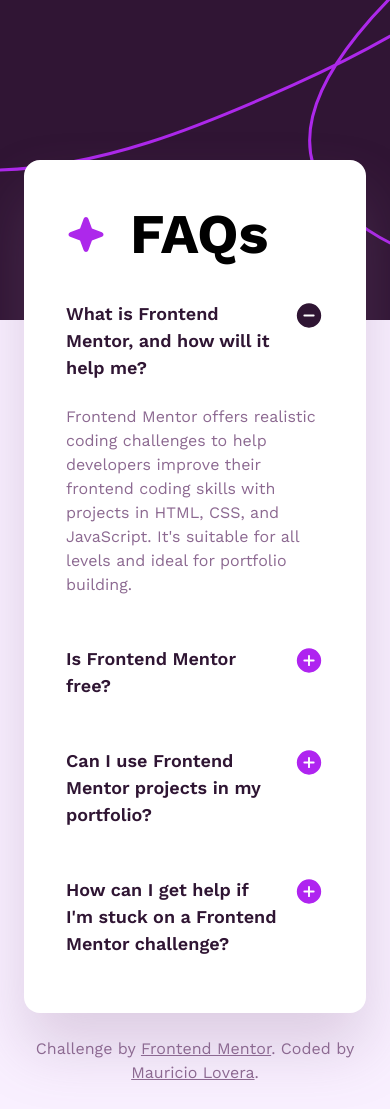
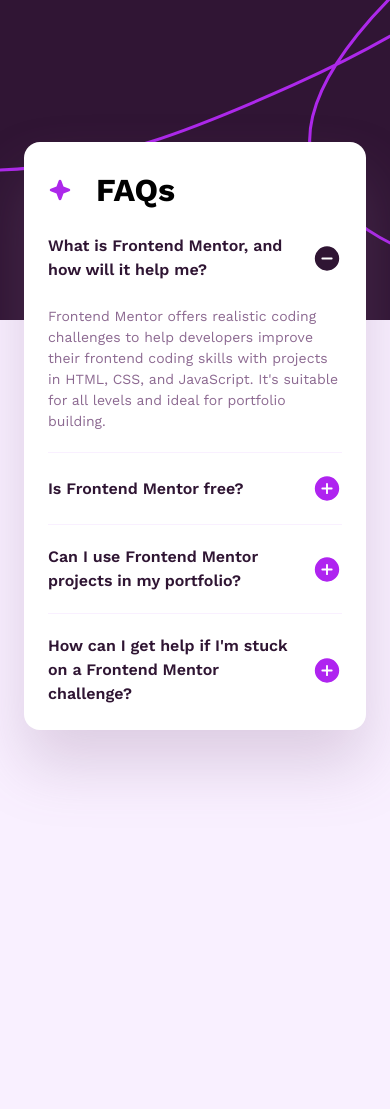
Before and after one commit to mauLovera/frontend-mentor--faq-accordion, a Next.js app: page / in a window 390 px wide. After the commit the page ends 872 px from the top, so only its background shows below. Built offline with nearby package versions, Linux system fonts and the light colour scheme.

Commit message:
update: styles && formatting

```diff
--- a/src/app/globals.css
+++ b/src/app/globals.css
@@ -1,11 +1,3 @@
 @tailwind base;
 @tailwind components;
 @tailwind utilities;
-
-@layer base {
-  *,
-  *::before,
-  *::after {
-    line-height: 1.5 !important;
-  }
-}
--- a/src/app/layout.tsx
+++ b/src/app/layout.tsx
@@ -1,31 +1,27 @@
-import type { Metadata } from "next";
-import { Work_Sans } from "next/font/google";
+import type { Metadata } from "next"
+import { Work_Sans } from "next/font/google"
 
-import "./globals.css";
-import Banner from "@/components/ui/Banner";
-import Footer from "@/components/ui/Footer";
+import "./globals.css"
+import Banner from "@/components/ui/Banner"
 
-const font = Work_Sans({ subsets: ["latin"], weight: ["400", "600", "700"] });
+const sans = Work_Sans({ subsets: ["latin"], weight: ["400", "600", "700"] })
 
 export const metadata: Metadata = {
   title: "Frontend Mentor | FAQ Accordian",
-	description: "Generated by create next app",
-};
+  description: "Frontend Mentor FAQ's",
+}
 
 export default function RootLayout({
   children,
 }: Readonly<{
-	children: React.ReactNode;
+  children: React.ReactNode
 }>) {
   return (
-		<html lang="en">
-			<body
-				className={`${font.className} relative flex min-h-screen flex-col items-center gap-6 bg-light-pink px-6 pb-6 pt-[160px]`}
-			>
+    <html lang="en" className={"overflow-x-hidden " + sans.className}>
+      <body className="sm:py-[167px] relative flex min-h-[100svh] flex-col items-center gap-6 overflow-x-hidden bg-light-pink px-6 py-[142px]">
         <Banner />
         {children}
-				<Footer />
       </body>
     </html>
-	);
+  )
 }
--- a/src/components/Accordion.tsx
+++ b/src/components/Accordion.tsx
@@ -1,10 +1,10 @@
-import Panel from "@/components/Panel";
-import StarIcon from "@/components/icons/StarIcon";
+import Panel from "@/components/Panel"
+import StarIcon from "@/components/icons/StarIcon"
 
 export interface Panel {
-	heading: string;
-	text: string;
-	defaultOpen?: boolean;
+  heading: string
+  text: string
+  defaultOpen?: boolean
 }
 
 const panels: Panel[] = [
@@ -25,23 +25,23 @@
     heading: "How can I get help if I'm stuck on a Frontend Mentor challenge?",
     text: "The best place to get help is inside Frontend Mentor's Discord community. There's a help channel where you can ask questions and seek support from other community members.",
   },
-];
+]
 
 export default function Accordion() {
   return (
-		<section className="y-[42px] max-w-[600px] rounded-2xl bg-white py-8 shadow-3xl shadow-grayish-purple/25">
-			<header className="flex items-center gap-6 px-[42px]">
+    <section className="sm:py-10 max-w-[600px] rounded-2xl bg-white py-6 shadow-3xl shadow-grayish-purple/25">
+      <header className="flex items-center gap-6 px-6 sm:px-[42px]">
         <StarIcon />
-				<h1 className="text-h1 font-bold">FAQs</h1>
+        <h1 className="text-3xl sm:text-6xl font-bold">FAQs</h1>
       </header>
-			{panels.map((panel, index) => (
+      {panels.map(({ heading, text, defaultOpen }, index) => (
         <Panel
-					heading={panel.heading}
-					text={panel.text}
+          heading={heading}
+          text={text}
+          defaultOpen={defaultOpen}
           key={index}
-					defaultOpen={panel.defaultOpen}
         />
       ))}
     </section>
-	);
+  )
 }
--- a/src/components/Panel.tsx
+++ b/src/components/Panel.tsx
@@ -1,22 +1,27 @@
-"use client";
-import { useState } from "react";
+"use client"
+import { useState } from "react"
 
-import type { Panel } from "@/components/Accordion";
-import ToggleIcon from "@/components/icons/ToggleIcon";
+import type { Panel } from "@/components/Accordion"
+import ToggleIcon from "@/components/icons/ToggleIcon"
 
 export default function Panel({ heading, text, defaultOpen }: Panel) {
-  const [open, setOpen] = useState(!!defaultOpen);
+  const [open, setOpen] = useState(!!defaultOpen)
 
   return (
-    <section className="overflow-hidden px-[42px] py-6">
+    <section className="sm:mx-[42px] sm:py-6 mx-6 overflow-hidden border-b border-light-pink py-5 last-of-type:border-none last-of-type:pb-0">
       <header
-        className={`group flex cursor-pointer items-center justify-between gap-12 mobile:gap-4`}
+        className={
+          "sm:gap-8 group flex cursor-pointer items-center justify-between gap-6"
+        }
         onClick={() => setOpen(!open)}
       >
-        <h2 className="text-h2 font-semibold text-dark-purple transition-colors duration-300 group-hover:text-bright-purple">
+        <h2 className="text-base sm:text-lg font-semibold text-dark-purple transition-colors duration-300 group-hover:text-bright-purple">
           {heading}
         </h2>
-        <button className="grid self-start focus:rounded-full focus:outline-bright-purple" aria-label="accordion panel expand">
+        <button
+          className="grid self-center focus:rounded-full focus:outline-bright-purple"
+          aria-label="accordion panel expand"
+        >
           <span
             style={{ gridColumn: 1, gridRow: 1 }}
             className={`transition-all duration-300`}
@@ -26,11 +31,12 @@
         </button>
       </header>
       <p
-        className={`${open ? "h-auto pt-6 opacity-100" : " h-0 opacity-0"
-          } text-grayish-purple transition-all duration-300`}
+        className={`${
+          open ? "h-auto pt-6 opacity-100" : " h-0 opacity-0"
+        } text-sm sm:text-base leading-normal text-grayish-purple transition-all duration-300`}
       >
         {text}
       </p>
     </section>
-  );
+  )
 }
--- a/src/components/icons/StarIcon.tsx
+++ b/src/components/icons/StarIcon.tsx
@@ -3,9 +3,10 @@
 		<svg
 			xmlns="http://www.w3.org/2000/svg"
 			width="40"
-			height="41"
+			height="40"
 			fill="none"
 			viewBox="0 0 40 41"
+			className="sm:size-10 size-6"
 		>
 			<path
 				fill="#AD28EB"
--- a/src/components/icons/ToggleIcon.tsx
+++ b/src/components/icons/ToggleIcon.tsx
@@ -8,7 +8,7 @@
 			viewBox="0 0 30 31"
 		>
 			<path
-				className={`origin-center transition-all duration-300 group-hover:scale-110 ${open
+				className={`size-6 sm:size-[30px] origin-center transition-all duration-300 group-hover:scale-110 ${open
 					? "fill-dark-purple group-hover:fill-bright-purple"
 					: "fill-bright-purple"
 					}`}
--- a/src/components/ui/Banner.tsx
+++ b/src/components/ui/Banner.tsx
@@ -1,5 +1,5 @@
 export default function Banner() {
   return (
     <div className="absolute left-0 top-0 -z-10 h-[320px] w-screen bg-mobile mobile:bg-desktop" />
-  );
+  )
 }
--- a/src/components/ui/Footer.tsx
+++ /dev/null
@@ -1,19 +0,0 @@
-export default function Footer() {
-  return (
-    <footer className="text-sm text-center text-grayish-purple">
-      Challenge by {" "}
-      <a
-        href="https://www.frontendmentor.io?ref=challenge"
-        target="_blank"
-        className="underline"
-      >
-        Frontend Mentor
-      </a>
-      . Coded by {" "}
-      <a href="https://github.com/mauLovera" className="underline">
-        Mauricio Lovera
-      </a>
-      .
-    </footer>
-  );
-}
--- a/tailwind.config.ts
+++ b/tailwind.config.ts
@@ -9,6 +9,7 @@
 	theme: {
 		screens: {
 			mobile: "375px",
+			sm: "450px",
 		},
 		colors: {
 			white: "hsl(0, 0%, 100%)",
@@ -21,14 +22,14 @@
 			desktop: "url('/assets/images/background-pattern-desktop.svg')",
 			mobile: "url('/assets/images/background-pattern-mobile.svg')",
 		},
-		fontSize: {
-			h1: "56px",
-			h2: "18px",
-		},
 		extend: {
 			boxShadow: {
 				"3xl": "0 35px 60px 0px rgba(0, 0, 0, 0.3)",
 			},
+			fontSize: {
+				"6xl": "56px",
+				"3xl": "32px"
+			}
 		},
 	},
 	plugins: [],
```
Also changed, not shown: src/app/page.tsx (+6 -6 lines), 1 other file (tests, documents, lock files or other folders). Lines whose indentation alone changed are shown as unchanged.
